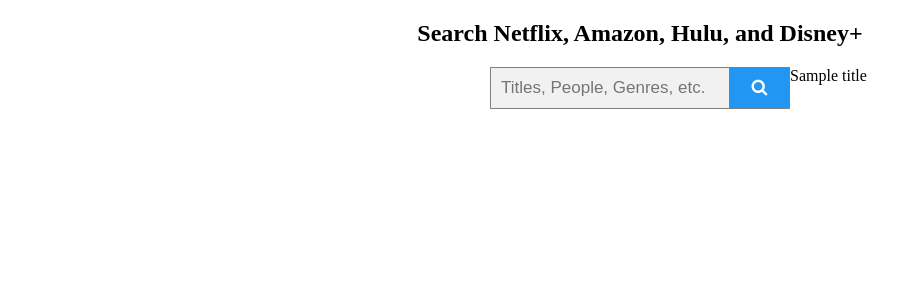
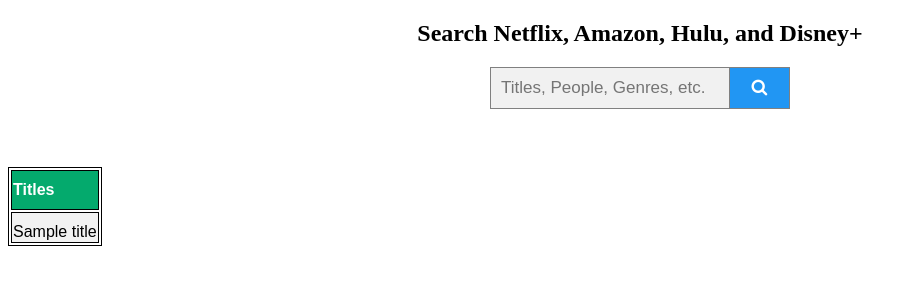
Before and after one commit to JamesMedved/DBM_Project, a Django app: template website/mysite/templates/search.html in a window 1280 px wide. Shown: the top 300 px of the page, without its empty margins (0-922 px from the left). Run offline with Django 4.2, Linux system fonts and the light colour scheme; the template is opened without the code that fills it: values that come from a table or form of the project are taken from there, others are empty; tables that the repository leaves empty hold one stand-in row (values such as "Sample post").

Commit message:
Created table

```diff
--- a/website/mysite/polls/urls.py
+++ b/website/mysite/polls/urls.py
@@ -4,8 +4,8 @@ from django.urls import path
 from . import views
 
 urlpatterns = [
+    path('search/', views.search, name='search'),
     path('home/', views.homepage, name='homepage'),
-    path('', views.login, name='login'),
+    path('login/', views.login, name='login'),
     path('admin/', admin.site.urls),
-    path('search', views.search, name='search'),
 ]
--- a/website/mysite/polls/views.py
+++ b/website/mysite/polls/views.py
@@ -1,16 +1,17 @@
 from django.http import HttpResponse
 from django.shortcuts import render
+from .models import Titles
 
 # Create your views here.
 def homepage(request):
-    return render(request, 'homepage.html')
+    return render(request, 'searh.html')
 
 def login(request):
     return render(request, 'login.html')
 
 def search(request):
     # Grab search input
-    searched = request.POST['searched']
+    searched = request.POST.get('searched', '')
     # Search for title if input is not empty
     if request.method == "POST" and searched:
         title_set = Titles.objects.filter(name__icontains=searched)
--- a/website/mysite/static/css/loginstyle.css
+++ b/website/mysite/static/css/loginstyle.css
@@ -2,7 +2,7 @@ body {
     margin:0;
     padding:0;
     font-family: sans-serif;
-    background: url('{{ STATIC_URL }}images/login_background.jpg');
+    background-image: url('{{ STATIC_URL }}images/login_background.jpg');
     background-size: cover;
 }
 
--- a/website/mysite/static/css/style.css
+++ b/website/mysite/static/css/style.css
@@ -1,3 +1,7 @@
+body {
+  background: rgb(255, 255, 255);
+}
+
 * {
     box-sizing: border-box;
   }
@@ -26,3 +30,41 @@
   form.dbm button:hover {
     background: #0b7dda;
   }
+
+.container2 {
+  font-family: Arial, Helvetica, sans-serif;
+  position:absolute;
+  margin-top:100px;
+}
+
+table, th, td {
+  border: 1px solid black;
+  width: 100%;
+}
+
+table td {
+  padding-top: 10px;
+  vertical-align: middle;
+}
+
+table th {
+  padding-top: 10px;
+  padding-bottom: 10px;
+  text-align: left;
+  background-color: #04AA6D;
+  color: white;
+}
+
+table tr:nth-child(even) {
+background-color: #f2f2f2;
+}
+
+table tr:hover {background-color: rgb(187, 184, 184);}
+
+table th {
+  padding-top: 10px;
+  padding-bottom: 10px;
+  text-align: left;
+  background-color: #04AA6D;
+  color: white;
+}
--- a/website/mysite/templates/search.html
+++ b/website/mysite/templates/search.html
@@ -2,6 +2,7 @@
 
 <!DOCTYPE html>
 <html>
+
 <head>
   <meta charset="utf-8">
   <title>Medved Schmidt DBM Project</title>
@@ -10,9 +11,12 @@
   <link rel="stylesheet" href="{% static 'css/style.css' %}">
   <link rel="stylesheet" href="https://cdnjs.cloudflare.com/ajax/libs/font-awesome/4.7.0/css/font-awesome.min.css">
 </head>
+
 <body>
 
-        <h2><center>Search Netflix, Amazon, Hulu, and Disney+</center></h2>
+  <h2>
+    <center>Search Netflix, Amazon, Hulu, and Disney+</center>
+  </h2>
 
   <form class="dbm" method=POST action="{% url 'search' %}" style="margin:auto;max-width:300px">
     {% csrf_token %}
@@ -20,9 +24,25 @@
     <button type="submit"><i class="fa fa-search"></i></button>
   </form>
 
+  <div class="container2">
+    <div class="table2">
+      <table id="info">
+        <tr>
+          <th>
+            Titles
+          </th>
+        </tr>
         {% for instance in title_set %}
-          <p>{{ instance.name }} </p>
+        <tr>
+          <td>
+            {{ instance.name }}
+          </td>
+        </tr>
         {% endfor %}
+      </table>
+    </div>
+  </div>
 
 </body>
+
 </html>
```
Lines whose indentation alone changed are shown as unchanged.
